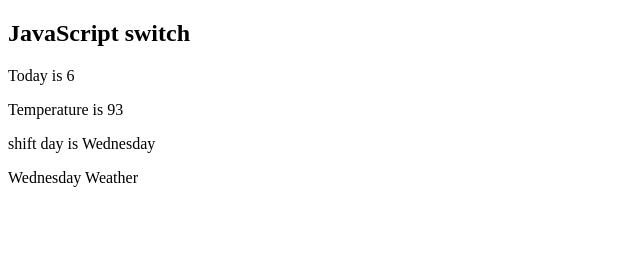
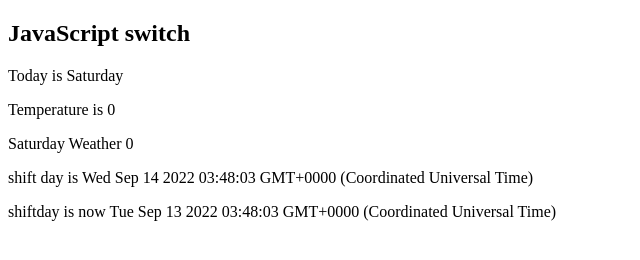
Before and after one commit to dan850/strings, a plain HTML site: page index.html in a window 1280 px wide. Shown: the whole page, without its empty margins (0-640 px from the left). Drawn offline with Linux system fonts and the light colour scheme.

Commit message:
Update index.html

```diff
--- a/index.html
+++ b/index.html
@@ -4,11 +4,12 @@
 
 <h2>JavaScript switch</h2>
 
-<p id="demo"></p>
-<p id="demo2"></p>
-<p id="demo3"></p>
-<p id="demo4"></p>
+<p id="initialdate"></p>
+<p id="temp"></p>
+<p id="concat"></p>
+<p id="shiftday"></p>
 
+<p id="todaysdate"></p>
 
 
 <script>
@@ -16,7 +17,6 @@
 //change day for testing
 let day = new Date();
 
-day.setDate(14);
  //
 
 let mon = 85;
@@ -59,17 +59,51 @@ switch (day.getDay()) {
   case  6:
     day = "Saturday";
 }
-document.getElementById("demo").innerHTML = "Today is " + new Date().getDay();
-
-document.getElementById("demo2").innerHTML = "Temperature is " + temp;
 
 
-document.getElementById("demo3").innerHTML = "shift day is " + day;
+
+document.getElementById("initialdate").innerHTML = "Today is " + day;
+
+document.getElementById("temp").innerHTML = "Temperature is " + temp;
+
 
 
 let text1 = "Weather";
 let text2 = day.concat(" ",text1);
-document.getElementById("demo4").innerHTML = text2;
+document.getElementById("concat").innerHTML = text2 +" " + temp;
+
+const shiftDay = new Date();
+
+changeDate(14);
+
+document.getElementById("shiftday").innerHTML = "shift day is " + shiftDay;
+
+changeDate(13);
+
+document.getElementById("todaysdate").innerHTML = "shiftday is now " + shiftDay;
+
+
+
+function changeDate(dayNum) {
+
+return  shiftDay.setDate(dayNum);
+
+
+}
+
+
+
+
+
+
+
+
+
+
+
+
+
+
 </script>
 
 </body>
```
